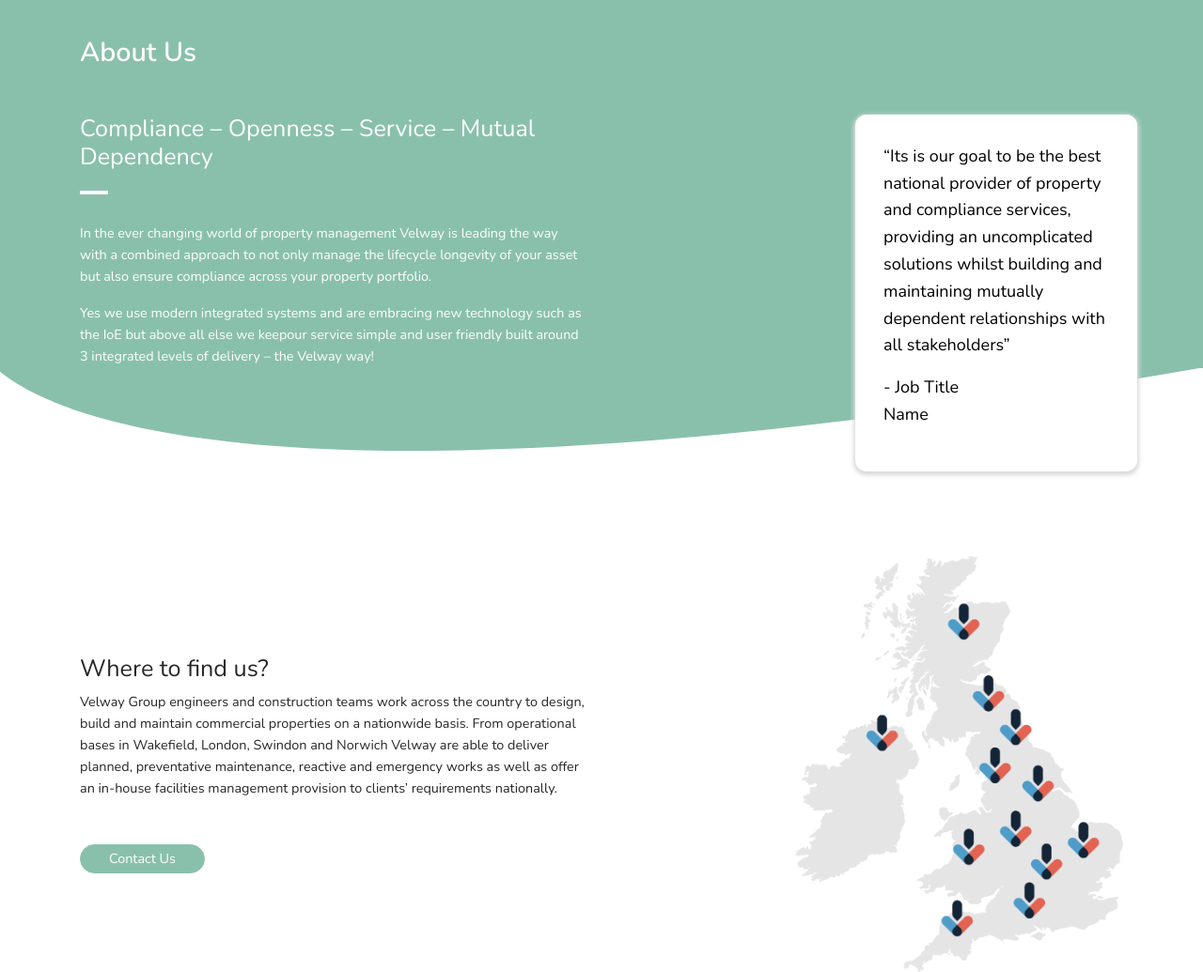
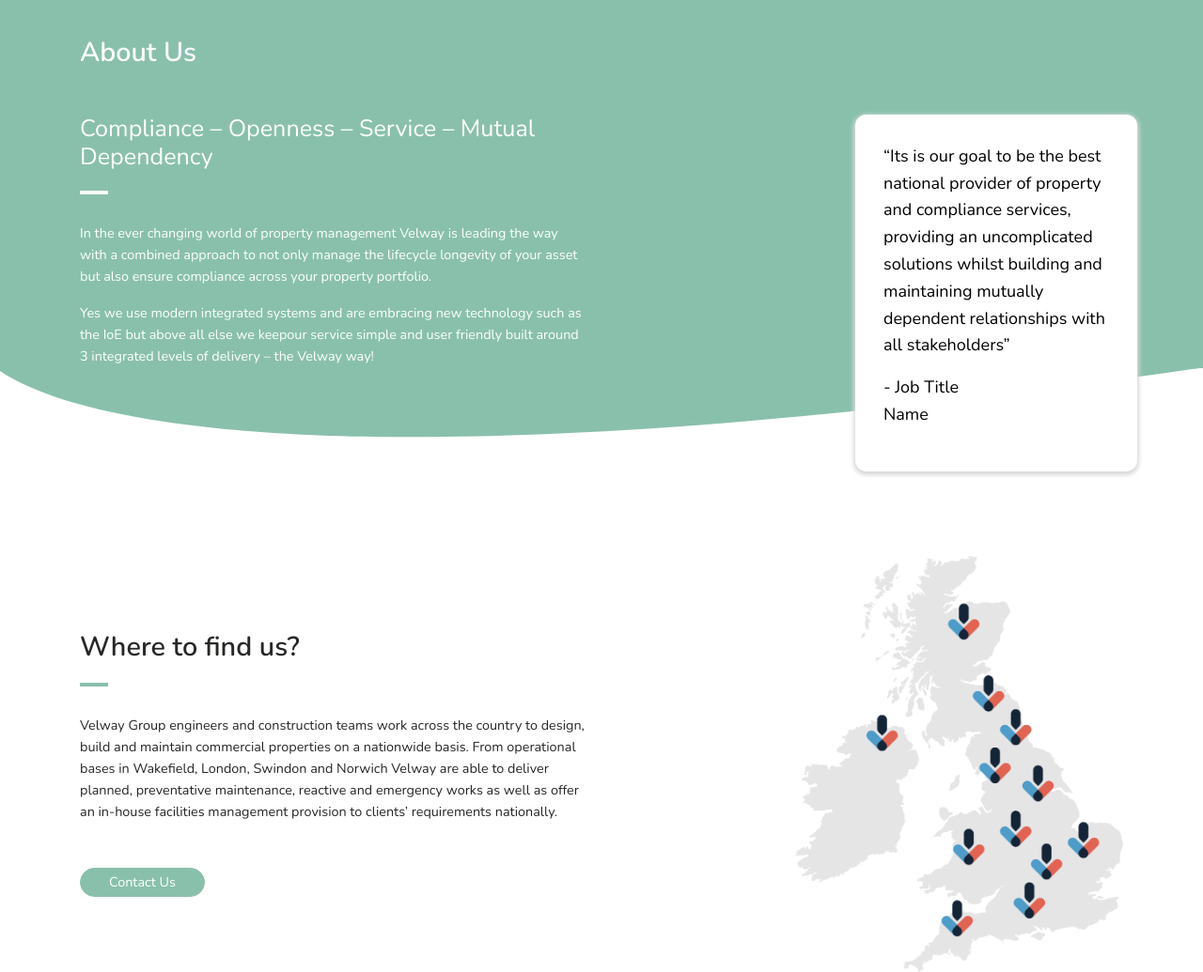
Before and after one commit to samloft/velway, a Laravel app: page /about in a window 1280 px wide. Shown: the part 88-1123 px from the top of the page at 94% size. Run offline with Laravel 8, Linux system fonts and the light colour scheme.

Commit message:
Added more styling to about page

```diff
--- a/resources/sass/theme/_headings.scss
+++ b/resources/sass/theme/_headings.scss
@@ -19,3 +19,20 @@
     margin: 20px 0 0;
   }
 }
+
+.heading__underlined--green {
+  font-weight: 600;
+  margin-bottom: 30px;
+
+  &:after {
+    display: block;
+    clear: both;
+    content: "";
+    position: relative;
+    height: 5px;
+    width: 30px;
+    border-radius: 0.05rem;
+    margin: 20px 0 0;
+    border-bottom: 4px solid $green;
+  }
+}
--- a/resources/views/about/index.blade.php
+++ b/resources/views/about/index.blade.php
@@ -8,7 +8,7 @@
             <div class="container">
                 <h2 class="page__title">{{ __('About Us') }}</h2>
 
-                <div class="row">
+                <div class="row row__has-curve">
                     <div class="col-lg-6">
                         <h3 class="heading__white">{{ __('Compliance – Openness – Service – Mutual Dependency') }}</h3>
 
@@ -36,14 +36,14 @@
         </div>
 
         <svg id="curveDownColor" xmlns="http://www.w3.org/2000/svg" version="1.1" width="100%" height="200"
-             viewBox="0 1 100 300" preserveAspectRatio="none">
+             viewBox="0 1 100 360" preserveAspectRatio="none">
             <path d="M-1 -10 C 00 0 10 300 100 0 Z" fill="rgba(137, 192, 172, 1.0)"></path>
         </svg>
 
         <div class="container mb-5">
             <div class="row justify-content-center align-items-center">
                 <div class="col-lg-6">
-                    <h3>{{ __('Where to find us?') }}</h3>
+                    <h2 class="heading__underlined--green">{{ __('Where to find us?') }}</h2>
 
                     <p class="mb-5">
                         {{ __('Velway Group engineers and construction teams work across the country to design, build and maintain commercial properties on a nationwide basis. From operational bases in Wakefield, London, Swindon and Norwich Velway are able to deliver planned, preventative maintenance, reactive and emergency works as well as offer an in-house facilities management provision to clients’ requirements nationally.') }}
```
Also changed, not shown: public/css/app.css, public/mix-manifest.json.
